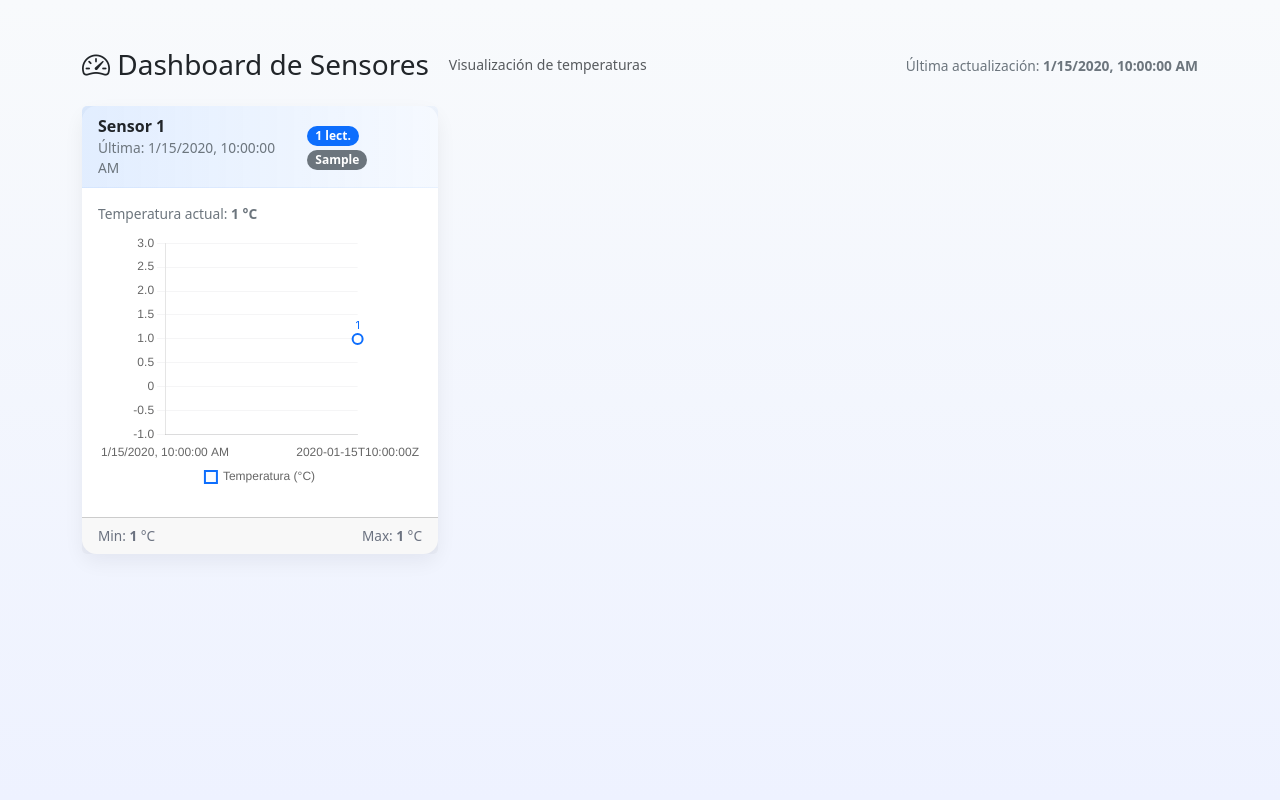
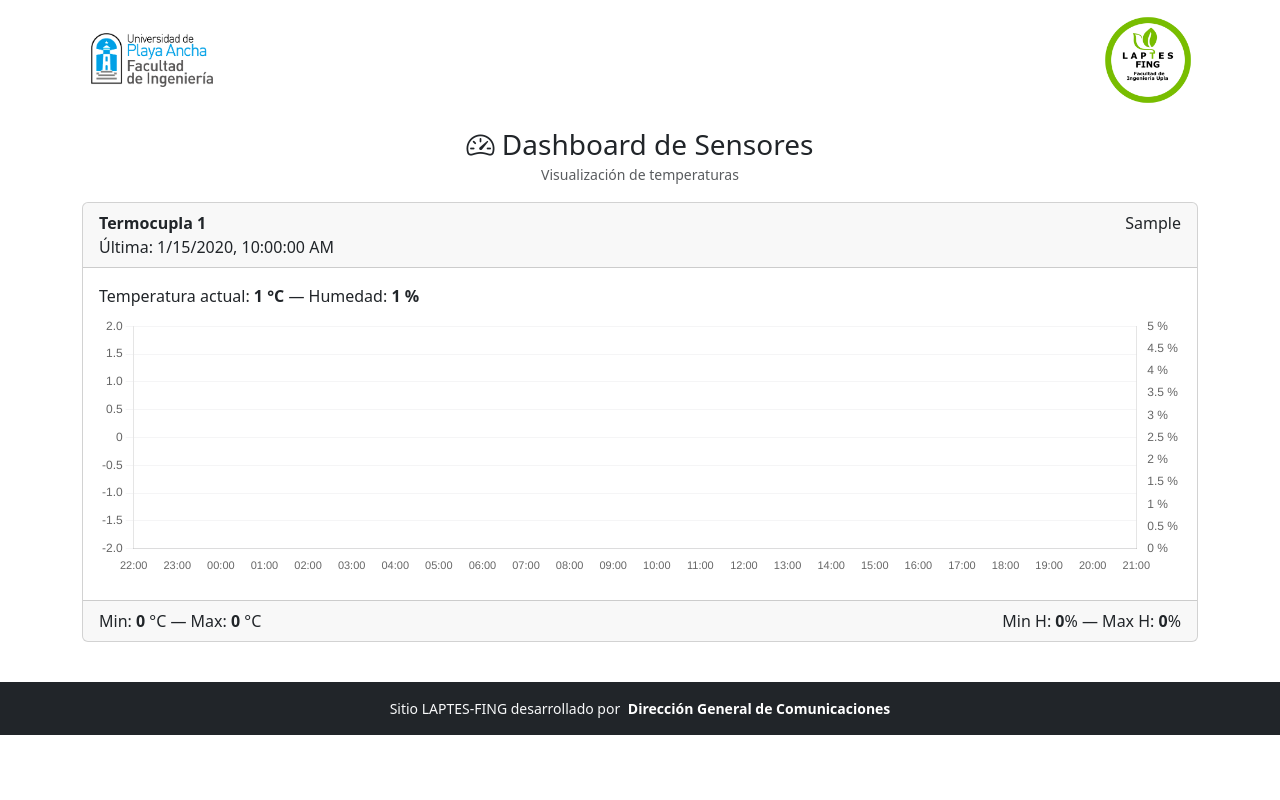
Before and after one commit to GonzaloVega2001/Practica-casa-sustentable, a Django app: page / in a window 1280 px wide. Run offline with Django 5.2, Linux system fonts and the light colour scheme; tables that the repository leaves empty hold one stand-in row (values such as "Sample post").

Commit message:
update pedido de reunion dia martes

```diff
--- a/Dasboard/models.py
+++ b/Dasboard/models.py
@@ -3,11 +3,12 @@
 
 class EstadoSensor(models.Model):
     id_lectura = models.AutoField(primary_key=True)
-    id_sensor = models.IntegerField()
+    id_termocupla = models.IntegerField()
     fecha_hora = models.DateTimeField()
     temperatura = models.FloatField()
     tipo_pared = models.CharField(max_length=50)
+    humedad = models.FloatField()
 
     class Meta:
-        db_table = 'estado_sensores'  # importante: coincide con tu tabla MySQL
+        db_table = 'estado_sensor'  # importante: coincide con tu tabla MySQL
         managed = False  # Django NO modificará esta tabla (ya existe)
--- a/Dasboard/templates/Dashboard.html
+++ b/Dasboard/templates/Dashboard.html
@@ -4,72 +4,43 @@
     <head>
         <meta charset="utf-8" />
         <meta name="viewport" content="width=device-width,initial-scale=1" />
-        <title>Dashboard</title>
+        <title>Dashboard-Termocuplas</title>
         <link href="https://cdn.jsdelivr.net/npm/bootstrap@5.3.2/dist/css/bootstrap.min.css" rel="stylesheet">
         <link href="https://cdn.jsdelivr.net/npm/bootstrap-icons@1.10.5/font/bootstrap-icons.css" rel="stylesheet">
         <script src="https://cdn.jsdelivr.net/npm/chart.js@4.4.0/dist/chart.umd.min.js"></script>
+    </head>
 
-        <style>
-            body {
-                background: linear-gradient(180deg, #f8fafc 0%, #eef2ff 100%);
-                min-height: 100vh;
-            }
-            .dashboard-header {
-                display: flex;
-                align-items: center;
-                gap: 12px;
-                margin-bottom: 1.5rem;
-            }
-            .card.sensor-card {
-                border: 0;
-                border-radius: .9rem;
-                box-shadow: 0 8px 20px rgba(20, 24, 40, 0.06);
-                transition: transform .18s ease, box-shadow .18s ease;
-            }
-            .card.sensor-card:hover {
-                transform: translateY(-6px);
-                box-shadow: 0 18px 40px rgba(20, 24, 40, 0.12);
-            }
-            .card-header.custom {
-                background: linear-gradient(90deg, rgba(13,110,253,0.12), rgba(13,110,253,0.04));
-                border-bottom: 1px solid rgba(13,110,253,0.06);
-                display:flex;
-                align-items:center;
-                justify-content:space-between;
-                gap:8px;
-            }
-            .chart-container {
-                height: 260px;
-                position: relative;
-            }
-            .small-muted {
-                font-size: .86rem;
-                color: #6c757d;
-            }
-            .badge-round {
-                border-radius: 999px;
-                font-weight: 600;
-            }
-            .footer-note {
-                font-size: .85rem;
-                color: #6b7280;
-            }
-        </style>
-    </head>
-    <body class="p-4">
-        <div class="container py-4">
-            <div class="dashboard-header">
-                <h1 class="h3 mb-0"><i class="bi bi-speedometer2"></i> Dashboard de Sensores</h1>
-                <small class="text-muted ms-2">Visualización de temperaturas</small>
-                <div class="ms-auto">
-                    <span class="small-muted">Última actualización: <strong id="last-update">--</strong></span>
+    <body >
+        <!-- Cabecera con logos alineados extremos y título debajo -->
+        <div class="container">
+                <div class="row align-items-center mb-2">
+                    <div class="col-6 d-flex justify-content-start">
+                        <img src="{% static 'img/logoupla.png' %}" alt="Logo UPLA" style="height:54px; width:140px; object-fit:contain;" />
+                    </div>
+                    <div class="col-6 d-flex justify-content-end">
+                        <img src="{% static 'img/logolaptes.png' %}" alt="Logo Proyecto" style="height:120px; width:100px; object-fit:contain;" />
                     </div>
                 </div>
-
-            <div id="cards-row" class="row gy-4">
-                <!-- Cards generadas por JS -->
+                <div class="row mb-3">
+                    <div class="col-12 text-center">
+                        <h1 class="h3 mb-0"><i class="bi bi-speedometer2"></i> Dashboard de Sensores</h1>
+                        <small class="text-muted">Visualización de temperaturas</small>
                     </div>
                 </div>
+                <div id="cards-row" class="row gy-4">
+                </div>
+            </div>
+        </div>
+        <br>
+        <footer class="bg-dark text-light">
+                            <div class="container py-3">
+                                <div class="d-flex justify-content-center">
+                                    <small id="footer-info">Sitio LAPTES-FING desarrollado por
+                                        <a href="https://www.upla.cl/noticias/contactanos/" target="_blank" class="text-white fw-bold text-decoration-none ms-1">Dirección General de Comunicaciones</a>
+                                    </small>
+                                </div>
+                            </div>
+                        </footer>
 
         <script type="text/javascript">
             // sensores_json debe ser una cadena JSON desde Django (ver vista)
@@ -94,9 +65,9 @@
                 }
             })();
 
-            // Agrupar lecturas por id_sensor
+            // Agrupar lecturas por id_termocupla
             const grouped = sensores_raw.reduce((acc, r) => {
-                const key = r.id_sensor ?? 'unknown';
+                const key = r.id_termocupla ?? 'unknown';
                 if (!acc[key]) acc[key] = [];
                 acc[key].push(r);
                 return acc;
@@ -104,66 +75,92 @@
 
             const cardsRow = document.getElementById('cards-row');
 
-            // Plugin para dibujar id_lectura cerca de los puntos (estético)
-            const idLabelPlugin = {
-                id: 'idLabelPlugin',
-                afterDatasetsDraw(chart, args, options) {
-                    const {ctx} = chart;
-                    chart.data.datasets.forEach((dataset, datasetIndex) => {
-                        const meta = chart.getDatasetMeta(datasetIndex);
-                        meta.data.forEach((point, index) => {
-                            const dataObj = dataset.data[index];
-                            const id = dataObj && dataObj.id_lectura ? String(dataObj.id_lectura) : null;
-                            if (!id) return;
-                            ctx.save();
-                            const fontSize = (options && options.fontSize) || 11;
-                            ctx.font = `${fontSize}px Inter, system-ui, sans-serif`;
-                            ctx.textAlign = 'center';
-                            ctx.textBaseline = 'bottom';
-                            // white text with subtle shadow for visibility
-                            ctx.fillStyle = options.color || '#0d6efd';
-                            ctx.fillText(id, point.x, point.y - 8);
-                            ctx.restore();
-                        });
-                    });
+            // Helper: formato hora HH:00
+            function pad(n){ return n < 10 ? '0' + n : String(n); }
+            function formatHourLabel(d){ return pad(d.getHours()) + ':00'; }
+
+            // Crear etiquetas para las últimas 24 horas (orden ascendente)
+            const now = new Date();
+            const hours = [];
+            for (let i = 23; i >= 0; i--) {
+                const h = new Date(now);
+                h.setMinutes(0,0,0);
+                h.setHours(now.getHours() - i);
+                hours.push(h);
             }
-            };
+            const labels24 = hours.map(formatHourLabel);
 
-            Object.keys(grouped).forEach((sensorId, idx) => {
+            const _sensorKeys = Object.keys(grouped);
+            const _totalSensors = _sensorKeys.length;
+            _sensorKeys.forEach((sensorId, idx) => {
                 const readings = grouped[sensorId];
 
                 // Ordenar por fecha (ascendente)
                 readings.sort((a, b) => new Date(a.fecha_hora) - new Date(b.fecha_hora));
 
-                // Preparar labels y datos (incluimos id_lectura en cada punto)
-                const labels = readings.map(r => {
-                    const d = new Date(r.fecha_hora);
-                    return isNaN(d) ? r.fecha_hora : d.toLocaleString();
+                // Calcular promedio por hora para las últimas 24 horas (temperatura)
+                const hourlyAvg = hours.map(hourStart => {
+                    const hourEnd = new Date(hourStart);
+                    hourEnd.setHours(hourStart.getHours() + 1);
+                    const slot = readings
+                        .map(r => ({ d: new Date(r.fecha_hora), t: Number(r.temperatura) }))
+                        .filter(x => !isNaN(x.t) && x.d >= hourStart && x.d < hourEnd)
+                        .map(x => x.t);
+                    if (!slot.length) return null;
+                    const s = slot.reduce((a,b) => a + b, 0);
+                    return +(s / slot.length).toFixed(2);
                 });
-                const dataPoints = readings.map(r => ({ x: r.fecha_hora, y: Number(r.temperatura), id_lectura: r.id_lectura }));
 
-                // Estadísticas simples
-                const temps = dataPoints.map(p => p.y).filter(v => !isNaN(v));
+                // Calcular promedio por hora para humedad (intenta varias claves posibles)
+                function getHumidityValue(r){
+                    // posibles nombres de campo en los datos
+                    return Number(r.humedad ?? r.humedad_relativa ?? r.humidity ?? r.hum ?? r.humedad_porcentaje ?? NaN);
+                }
+                const hourlyHum = hours.map(hourStart => {
+                    const hourEnd = new Date(hourStart);
+                    hourEnd.setHours(hourStart.getHours() + 1);
+                    const slot = readings
+                        .map(r => ({ d: new Date(r.fecha_hora), h: getHumidityValue(r) }))
+                        .filter(x => !isNaN(x.h) && x.d >= hourStart && x.d < hourEnd)
+                        .map(x => x.h);
+                    if (!slot.length) return null;
+                    const s = slot.reduce((a,b) => a + b, 0);
+                    return +(s / slot.length).toFixed(2);
+                });
+
+                // Estadísticas simples sobre los valores mostrados (temperatura)
+                const temps = hourlyAvg.filter(v => v !== null);
                 const minTemp = temps.length ? Math.min(...temps) : 0;
                 const maxTemp = temps.length ? Math.max(...temps) : 0;
+                const overallAvg = temps.length ? +(temps.reduce((a,b)=>a+b,0)/temps.length).toFixed(2) : null;
+
+                // Estadísticas para humedad
+                const hums = hourlyHum.filter(v => v !== null);
+                const minHum = hums.length ? Math.min(...hums) : 0;
+                const maxHum = hums.length ? Math.max(...hums) : 0;
+                const overallHumAvg = hums.length ? +(hums.reduce((a,b)=>a+b,0)/hums.length).toFixed(2) : null;
+
+                // Última lectura cruda (para mostrar valor actual)
                 const lastReading = readings[readings.length - 1];
                 const tipoPared = readings[0]?.tipo_pared ?? 'N/D';
 
-                // Crear columna / tarjeta / canvas
+                // Crear columna y tarjeta
                 const col = document.createElement('div');
-                col.className = 'col-12 col-md-6 col-lg-4';
+                // Un sensor por fila: ocupar todo el ancho
+                col.className = 'col-12 mb-3';
 
                 const card = document.createElement('div');
                 card.className = 'card sensor-card h-100';
 
                 const header = document.createElement('div');
-                header.className = 'card-header custom py-2 px-3';
+                header.className = 'card-header custom py-2 px-3 d-flex justify-content-between align-items-start';
 
                 const headerLeft = document.createElement('div');
-                headerLeft.innerHTML = `<strong>Sensor ${sensorId}</strong><div class="small-muted">Última: ${lastReading ? new Date(lastReading.fecha_hora).toLocaleString() : '--'}</div>`;
+                headerLeft.innerHTML = `<strong>Termocupla ${sensorId}</strong><div class="small-muted">Última: ${lastReading ? new Date(lastReading.fecha_hora).toLocaleString() : '--'}</div>`;
 
                 const headerRight = document.createElement('div');
-                headerRight.innerHTML = `<span class="badge bg-primary badge-round me-1">${readings.length} lect.</span><span class="badge bg-secondary badge-round">${tipoPared}</span>`;
+                // Se quitan las badges/botones; solo mostrar tipo de pared en texto pequeño
+                headerRight.innerHTML = `<div class="circle-label">${tipoPared}</div>`;
 
                 header.appendChild(headerLeft);
                 header.appendChild(headerRight);
@@ -173,7 +170,10 @@
 
                 const info = document.createElement('p');
                 info.className = 'card-text mb-2 small-muted';
-                info.innerHTML = `Temperatura actual: <strong>${lastReading ? lastReading.temperatura : '--'} °C</strong>`;
+                // obtener humedad actual (si existe en la lectura)
+                const currentHum = lastReading ? (getHumidityValue(lastReading)) : null;
+                const humText = (currentHum !== null && !isNaN(currentHum)) ? `${currentHum} %` : '--';
+                info.innerHTML = `Temperatura actual: <strong>${lastReading ? lastReading.temperatura : '--'} °C</strong> — Humedad: <strong>${humText}</strong>`;
 
                 const chartWrap = document.createElement('div');
                 chartWrap.className = 'chart-container mb-2';
@@ -182,15 +182,29 @@
                 const canvasId = `chart-sensor-${sensorId}-${idx}`;
                 canvas.id = canvasId;
                 canvas.style.width = '100%';
-                canvas.style.height = '100%';
+                // altura fija para que cada tarjeta tenga una gráfica consistente
+                canvas.style.height = '260px';
 
                 chartWrap.appendChild(canvas);
                 cardBody.appendChild(info);
                 cardBody.appendChild(chartWrap);
 
                 const footer = document.createElement('div');
-                footer.className = 'card-footer d-flex justify-content-between align-items-center py-2';
-                footer.innerHTML = `<div class="footer-note">Min: <strong>${minTemp}</strong> °C</div><div class="footer-note">Max: <strong>${maxTemp}</strong> °C</div>`;
+                footer.className = 'card-footer d-flex justify-content-between align-items-center py-2 flex-wrap';
+                // Mostrar min/max temperatura y min/max humedad
+                footer.innerHTML = `<div class="footer-note">Min: <strong>${minTemp}</strong> °C — Max: <strong>${maxTemp}</strong> °C</div><div class="footer-note">Min H: <strong>${minHum}</strong>% — Max H: <strong>${maxHum}</strong>%</div>`;
+                if (overallAvg !== null) {
+                    const avgEl = document.createElement('div');
+                    avgEl.className = 'ms-2';
+                    avgEl.innerHTML = `Promedio T: <strong>${overallAvg}</strong> °C`;
+                    footer.appendChild(avgEl);
+                }
+                if (overallHumAvg !== null) {
+                    const avgHel = document.createElement('div');
+                    avgHel.className = 'ms-2';
+                    avgHel.innerHTML = `Promedio H: <strong>${overallHumAvg}</strong> %`;
+                    footer.appendChild(avgHel);
+                }
 
                 card.appendChild(header);
                 card.appendChild(cardBody);
@@ -198,71 +212,116 @@
                 col.appendChild(card);
                 cardsRow.appendChild(col);
 
-                // Crear gráfico con gradiente y estilo Bootstrap
+                // insertar separador horizontal entre tarjetas (excepto después del último)
+                if (idx < _totalSensors - 1) {
+                    const sep = document.createElement('hr');
+                    sep.className = 'my-3';
+                    // estilado sutil
+                    sep.style.border = '0';
+                    sep.style.borderTop = '1px solid rgba(0,0,0,0.08)';
+                    cardsRow.appendChild(sep);
+                }
+
+                // Crear grafico con gradiente para la serie promedio por hora
                 const ctx = canvas.getContext('2d');
-                // gradient vertical
                 const gradient = ctx.createLinearGradient(0, 0, 0, canvas.height || 260);
                 gradient.addColorStop(0, 'rgba(13,110,253,0.22)');
                 gradient.addColorStop(0.6, 'rgba(13,110,253,0.08)');
                 gradient.addColorStop(1, 'rgba(13,110,253,0.02)');
 
-                new Chart(ctx, {
-                    type: 'line',
-                    data: {
-                        labels: labels,
-                        datasets: [{
-                            label: 'Temperatura (°C)',
-                            data: dataPoints,
+                const datasetMain = {
+                    label: 'Temperatura promedio por hora (°C)',
+                    data: hourlyAvg,
                     borderColor: '#0d6efd',
                     backgroundColor: gradient,
                     tension: 0.35,
                     fill: true,
-                            pointRadius: 5,
+                    pointRadius: 4,
                     pointBackgroundColor: '#fff',
                     pointBorderColor: '#0d6efd',
-                            pointHoverRadius: 7,
-                            pointHoverBackgroundColor: '#0d6efd',
+                    pointHoverRadius: 6,
                     spanGaps: true,
-                            borderWidth: 2
-                        }]
+                    borderWidth: 2,
+                    yAxisID: 'y',
+                };
+
+                // dataset de humedad (segunda serie)
+                const datasetHum = {
+                    label: 'Humedad promedio por hora (%)',
+                    data: hourlyHum,
+                    borderColor: '#20c997',
+                    backgroundColor: 'rgba(32,201,151,0.08)',
+                    tension: 0.25,
+                    fill: false,
+                    pointRadius: 3,
+                    pointBackgroundColor: '#20c997',
+                    pointBorderColor: '#fff',
+                    pointHoverRadius: 5,
+                    spanGaps: true,
+                    borderWidth: 2,
+                    yAxisID: 'y1',
+                };
+
+                const datasets = [datasetMain, datasetHum];
+
+                new Chart(ctx, {
+                    type: 'line',
+                    data: {
+                        labels: labels24,
+                        datasets: datasets
                     },
                     options: {
                         responsive: true,
                         maintainAspectRatio: false,
                         interaction: { mode: 'nearest', intersect: false },
                         plugins: {
-                            legend: { position: 'bottom', labels: { boxWidth: 12, padding: 8 } },
+                            // Ocultar leyenda para eliminar los botones interactivos
+                            legend: { display: false },
                             tooltip: {
                                 callbacks: {
-                                    title(tooltipItems) {
-                                        const i = tooltipItems[0];
-                                        return i.label;
-                                    },
+                                    title(items) { return items[0].label; },
                                     label(context) {
-                                        const d = context.raw;
-                                        const val = (d && d.y !== undefined) ? d.y : context.formattedValue;
-                                        const id = d && d.id_lectura ? d.id_lectura : '';
-                                        return `Temperatura: ${val} °C` + (id ? ` — id:${id}` : '');
+                                        const val = context.raw;
+                                        const label = context.dataset && context.dataset.label ? context.dataset.label.toLowerCase() : '';
+                                        if (val === null || val === undefined) return 'Sin datos';
+                                        if (label.includes('humedad')) return `Humedad: ${val} %`;
+                                        return `Temperatura: ${val} °C`;
+                                    }
                                 }
                             }
                         },
-                            // opciones al plugin personalizado
-                            idLabelPlugin: { color: '#0d6efd', fontSize: 11 }
-                        },
                         scales: {
                             x: {
-                                ticks: { maxRotation: 0, autoSkip: true, maxTicksLimit: 6 },
+                                // Mostrar las 24 horas (sin auto-skip) para que aparezca una etiqueta por hora
+                                ticks: {
+                                    autoSkip: false,
+                                    maxRotation: 0,
+                                    // usar tamaño de fuente más pequeño para evitar solapamientos
+                                    font: { size: 11 },
+                                    callback(value, index) {
+                                        // `this.chart.data.labels` contiene las etiquetas horarias
+                                        return this.chart && this.chart.data && this.chart.data.labels ? this.chart.data.labels[index] : value;
+                                    }
+                                },
                                 grid: { display: false }
                             },
                             y: {
                                 beginAtZero: false,
                                 suggestedMin: Math.floor(minTemp - 2),
                                 suggestedMax: Math.ceil(maxTemp + 2),
-                                grid: { color: 'rgba(15,23,42,0.04)' }
+                                grid: { color: 'rgba(15,23,42,0.04)' },
+                                position: 'left',
+                            },
+                            y1: {
+                                beginAtZero: true,
+                                suggestedMin: Math.max(0, Math.floor(minHum - 5)),
+                                suggestedMax: Math.min(100, Math.ceil(maxHum + 5)),
+                                grid: { display: false },
+                                position: 'right',
+                                ticks: { callback(v){ return v + ' %'; } }
                             }
                         }
-                    },
-                    plugins: [idLabelPlugin]
+                    }
                 });
             });
         </script>
--- a/Dasboard/views.py
+++ b/Dasboard/views.py
@@ -7,10 +7,11 @@
     # 1. Obtenemos los datos directamente como un QuerySet de diccionarios
     sensores_qs = EstadoSensor.objects.all().values(
         'id_lectura',
-        'id_sensor',
+        'id_termocupla',
         'fecha_hora',
         'temperatura',
-        'tipo_pared'
+        'tipo_pared',
+        'humedad',
     )
 
     # 2. Convertimos el QuerySet a una lista simple de Python
--- a/proyecto/settings.py
+++ b/proyecto/settings.py
@@ -12,7 +12,9 @@
 
 
 from pathlib import Path
-import pymysql
+import pymysql,os
+
+
 pymysql.install_as_MySQLdb()
 # Build paths inside the project like this: BASE_DIR / 'subdir'.
 BASE_DIR = Path(__file__).resolve().parent.parent
@@ -122,6 +124,7 @@
 # https://docs.djangoproject.com/en/5.2/howto/static-files/
 
 STATIC_URL = 'static/'
+STATICFILES_DIRS = (os.path.join(BASE_DIR, 'proyecto\static'),)
 
 # Default primary key field type
 # https://docs.djangoproject.com/en/5.2/ref/settings/#default-auto-field
```
Also changed, not shown: proyecto/static/css/styles.css (renamed from Dasboard/static/Dasboard/css/styles.css, +46 -0 lines), termocuplasql.txt (added, +26 -0 lines), Dasboard/migrations/0003_alter_estadosensor_table.py (added), proyecto/static/img/background.jpg (added), proyecto/static/img/logolaptes.png (added), proyecto/static/img/logoupla.png (added). Lines whose indentation alone changed are shown as unchanged.
